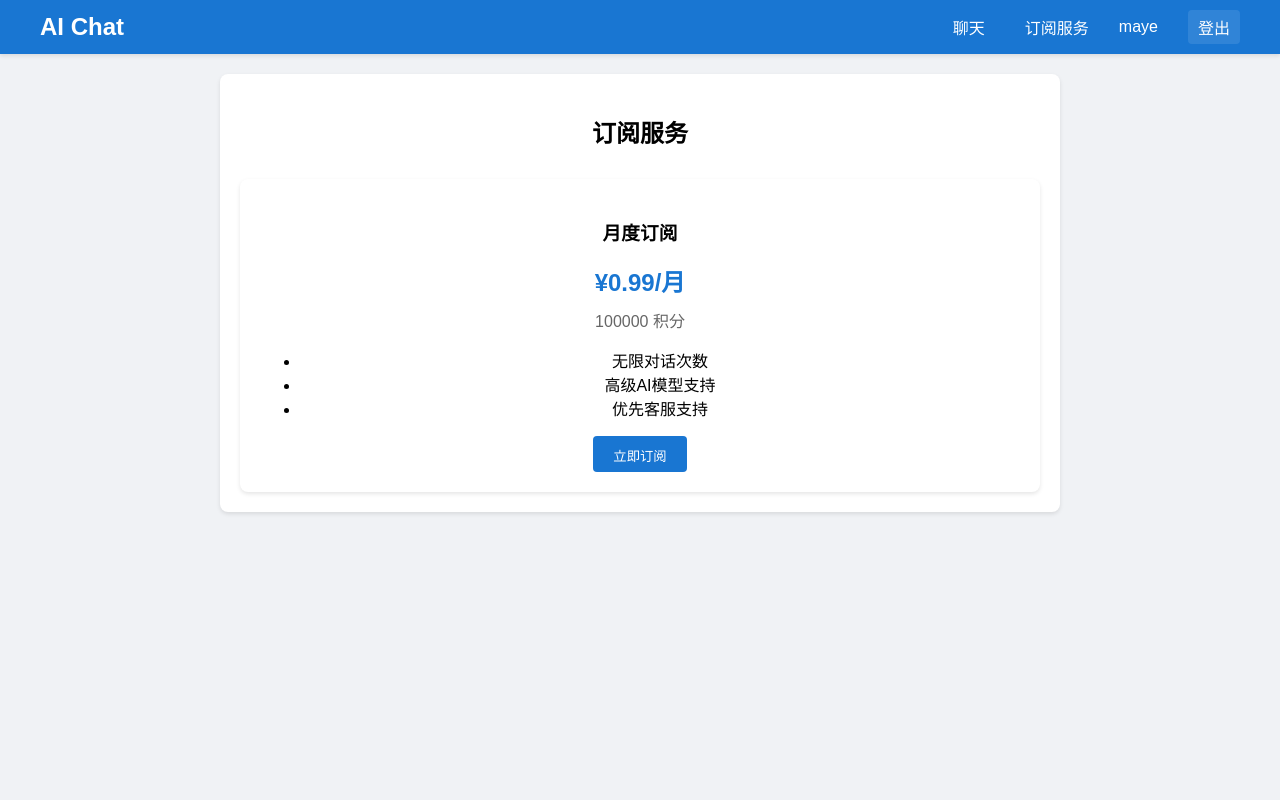
After one commit to maye08/ai_bot, a Flask app: page /subscription in a window 1280 px wide. The commit adds this page. Run offline with Flask 3, Linux system fonts and the light colour scheme; a user stored in the database is signed in.

Commit message:
订阅界面

```diff
--- a/chat_app/app.py
+++ b/chat_app/app.py
@@ -17,6 +17,32 @@ import random
 import string
 import base64
 from models.model_config import ModelProcessor, MODELS_CONFIG, ModelType
+import sys
+
+# 修改这行导入，添加 Subscription 和 PaymentRecord
+from models.database_models import (
+    db, User, ChatHistory, ChatSession,
+    Subscription, PaymentRecord  # 添加这两个模型的导入
+)
+
+
+# 添加项目根目录到 Python 路径
+current_dir = os.path.dirname(os.path.abspath(__file__))
+parent_dir = os.path.dirname(current_dir)
+sys.path.append(parent_dir)
+
+# 使用绝对导入
+from chat_app.config.alipay_config import get_alipay_client
+
+# 订阅计划配置
+SUBSCRIPTION_PLANS = {
+    'monthly': {
+        'name': '月度订阅',
+        'price': 0.99,
+        'points': 100000,
+        'duration': 30  # 天数
+    }
+}
 
 def setup_logger():
     # 创建 logs 目录
@@ -144,7 +170,11 @@ def before_request():
 @login_required
 def chat():
     """聊天页面"""
-    return render_template('chat.html')
+    subscription = Subscription.query.filter_by(
+        user_id=current_user.chat_id,
+        status='active'
+    ).first()
+    return render_template('chat.html', subscription=subscription)
 
 @app.route('/get_chat_history')
 @login_required
@@ -183,6 +213,13 @@ def get_models():
 @app.route('/chat', methods=['POST'])
 @login_required
 def chat_message():
+    # 在处理消息前检查积分
+    required_points = 10  # 每次对话消耗的积分
+    if not check_points(current_user.chat_id, required_points):
+        return jsonify({
+            "error": "积分不足，请订阅以获取更多积分",
+            "code": "INSUFFICIENT_POINTS"
+        }), 403
     """处理聊天请求"""
     try:
         session_id = request.json.get('session_id')
@@ -288,10 +325,24 @@ def chat_message():
                 chat_session.last_updated = datetime.utcnow()
                 db.session.commit()
 
+                # 消息处理成功后扣除积分
+                if not deduct_points(current_user.chat_id, required_points):
+                    return jsonify({
+                        "error": "扣除积分失败",
+                        "code": "POINTS_DEDUCTION_FAILED"
+                    }), 500
+
+                # 获取最新积分
+                subscription = Subscription.query.filter_by(
+                    user_id=current_user.chat_id,
+                    status='active'
+                ).first()
+
                 return jsonify({
                     "response": response,
                     "current_tokens": num_tokens_from_messages(current_messages),
-                    "max_tokens": MAX_CONTEXT_LENGTH
+                    "max_tokens": MAX_CONTEXT_LENGTH,
+                    "points_remaining": subscription.points if subscription else 0
                 })
 
             elif model_config.model_type == ModelType.IMAGE:
@@ -352,8 +403,22 @@ def chat_message():
 
                     logger.debug(f"Final saved messages: {chat_session.messages}")
 
+                    # 消息处理成功后扣除积分
+                    if not deduct_points(current_user.chat_id, required_points):
+                        return jsonify({
+                            "error": "扣除积分失败",
+                            "code": "POINTS_DEDUCTION_FAILED"
+                        }), 500
+
+                    # 获取最新积分
+                    subscription = Subscription.query.filter_by(
+                        user_id=current_user.chat_id,
+                        status='active'
+                    ).first()
+
                     return jsonify({
-                        "response": response
+                        "response": response,
+                        "points_remaining": subscription.points if subscription else 0
                     })
 
                 except Exception as e:
@@ -507,6 +572,18 @@ def register():
 
         db.session.add(user)
         db.session.add(chat_history)
+
+        # 添加默认订阅计划
+        subscription = Subscription(
+            user_id=user.chat_id,
+            plan_type='free',
+            points=1000,  # 默认赠送的积分
+            start_date=datetime.utcnow(),
+            end_date=datetime.utcnow() + timedelta(days=30),
+            status='active'
+        )
+
+        db.session.add(subscription)
         db.session.commit()
 
         login_user(user)
@@ -647,6 +724,134 @@ def get_image_count(session_id):
         logger.error(f"Error getting image count: {str(e)}")
         return jsonify({"count": 0})
 
+@app.route('/subscription')
+@login_required
+def subscription_page():
+    """订阅页面"""
+    subscription = Subscription.query.filter_by(
+        user_id=current_user.chat_id,
+        status='active'
+    ).first()
+
+    return render_template('subscription.html',
+        plans=SUBSCRIPTION_PLANS,
+        current_subscription=subscription
+    )
+
+@app.route('/create_order', methods=['POST'])
+@login_required
+def create_order():
+    """创建订单"""
+    try:
+        plan_type = request.json.get('plan_type')
+        if plan_type not in SUBSCRIPTION_PLANS:
+            return jsonify({'error': '无效的订阅计划'}), 400
+
+        plan = SUBSCRIPTION_PLANS[plan_type]
+        order_id = f"SUB_{datetime.now().strftime('%Y%m%d%H%M%S')}_{current_user.id}"
+
+        # 创建支付宝订单
+        alipay = get_alipay_client()
+        order_string = alipay.api_alipay_trade_page_pay(
+            out_trade_no=order_id,
+            total_amount=str(plan['price']),
+            subject=f"AI助手{plan['name']}",
+            return_url=url_for('payment_callback', _external=True),
+            notify_url=url_for('payment_notify', _external=True)
+        )
+
+        # 记录订单
+        payment = PaymentRecord(
+            user_id=current_user.chat_id,
+            order_id=order_id,
+            amount=plan['price']
+        )
+        db.session.add(payment)
+        db.session.commit()
+
+        return jsonify({
+            'order_string': order_string,
+            'payment_url': f"https://openapi.alipay.com/gateway.do?{order_string}"
+        })
+
+    except Exception as e:
+        logger.error(f"创建订单失败: {str(e)}")
+        return jsonify({'error': '创建订单失败'}), 500
+
+@app.route('/payment_callback')
+def payment_callback():
+    """支付完成回调"""
+    try:
+        alipay = get_alipay_client()
+        data = request.args.to_dict()
+        signature = data.pop("sign")
+
+        # 验证签名
+        if alipay.verify(data, signature):
+            order_id = data.get('out_trade_no')
+            payment = PaymentRecord.query.filter_by(order_id=order_id).first()
+
+            if payment and payment.status == 'pending':
+                payment.status = 'success'
+                payment.payment_time = datetime.now()
+
+                # 创建或更新订阅
+                subscription = Subscription.query.filter_by(
+                    user_id=payment.user_id,
+                    status='active'
+                ).first()
+
+                if subscription:
+                    subscription.points += SUBSCRIPTION_PLANS['monthly']['points']
+                else:
+                    subscription = Subscription(
+                        user_id=payment.user_id,
+                        plan_type='monthly',
+                        points=SUBSCRIPTION_PLANS['monthly']['points'],
+                        start_date=datetime.now(),
+                        end_date=datetime.now() + timedelta(days=30)
+                    )
+                    db.session.add(subscription)
+
+                db.session.commit()
+                return redirect(url_for('subscription_page'))
+
+        return jsonify({'error': '支付验证失败'}), 400
+
+    except Exception as e:
+        logger.error(f"支付回调处理失败: {str(e)}")
+        return jsonify({'error': '支付处理失败'}), 500
+
+def check_points(user_id, required_points):
+    """检查用户积分是否足够"""
+    subscription = Subscription.query.filter_by(
+        user_id=user_id,
+        status='active'
+    ).first()
+
+    if not subscription or subscription.points < required_points:
+        return False
+    return True
+
+def deduct_points(user_id, points):
+    """扣除用户积分"""
+    try:
+        subscription = Subscription.query.filter_by(
+            user_id=user_id,
+            status='active'
+        ).first()
+
+        if subscription:
+            subscription.points -= points
+            db.session.commit()
+            return True
+        return False
+    except Exception as e:
+        logger.error(f"扣除积分失败: {str(e)}")
+        db.session.rollback()
+        return False
+
+
 if __name__ == '__main__':
     with app.app_context():
         # 只在首次运行时创建表
--- a/chat_app/static/style.css
+++ b/chat_app/static/style.css
@@ -389,6 +419,143 @@ code[class*="language-"] {
     line-height: 1.5;
 }
 
+.subscription-container {
+    max-width: 800px;
+    margin: 20px auto;
+    padding: 20px;
+    background: white;
+    border-radius: 8px;
+    box-shadow: 0 2px 4px rgba(0,0,0,0.1);
+}
+
+.subscription-header {
+    text-align: center;
+    margin-bottom: 30px;
+}
+
+.subscription-plans {
+    display: grid;
+    grid-template-columns: repeat(auto-fit, minmax(250px, 1fr));
+    gap: 20px;
+    margin-top: 20px;
+}
+
+.plan-card {
+    background: white;
+    border-radius: 8px;
+    padding: 20px;
+    text-align: center;
+    box-shadow: 0 2px 4px rgba(0,0,0,0.1);
+}
+
+.plan-card .price {
+    font-size: 24px;
+    font-weight: bold;
+    color: #1976d2;
+    margin: 10px 0;
+}
+
+.plan-card .points {
+    color: #666;
+    margin-bottom: 15px;
+}
+
+.subscribe-btn {
+    background: #1976d2;
+    color: white;
+    border: none;
+    padding: 10px 20px;
+    border-radius: 4px;
+    cursor: pointer;
+    transition: background-color 0.3s;
+}
+
+.subscribe-btn:hover {
+    background: #1565c0;
+}
+
+.current-subscription {
+    background: #e3f2fd;
+    padding: 15px;
+    border-radius: 8px;
+    margin-bottom: 20px;
+}
+
+/* 导航栏样式 */
+.main-nav {
+    background-color: #1976d2;
+    padding: 10px 0;
+    box-shadow: 0 2px 4px rgba(0,0,0,0.1);
+}
+
+.nav-container {
+    max-width: 1200px;
+    margin: 0 auto;
+    display: flex;
+    justify-content: space-between;
+    align-items: center;
+    padding: 0 20px;
+}
+
+.nav-logo a {
+    color: white;
+    text-decoration: none;
+    font-size: 1.5em;
+    font-weight: bold;
+}
+
+.nav-links {
+    display: flex;
+    gap: 20px;
+    align-items: center;
+}
+
+.nav-link {
+    color: white;
+    text-decoration: none;
+    padding: 5px 10px;
+    border-radius: 4px;
+    transition: background-color 0.3s;
+}
+
+.nav-link:hover {
+    background-color: rgba(255,255,255,0.1);
+}
+
+.nav-link.logout {
+    background-color: rgba(255,255,255,0.1);
+}
+
+.nav-link.logout:hover {
+    background-color: rgba(255,255,255,0.2);
+}
+
+.user-name {
+    color: white;
+    margin-right: 10px;
+}
+
+/* 主容器样式 */
+.main-container {
+    max-width: 1200px;
+    margin: 20px auto;
+    padding: 0 20px;
+}
+
+/* 响应式设计 */
+@media (max-width: 768px) {
+    .nav-container {
+        flex-direction: column;
+        gap: 10px;
+    }
+
+    .nav-links {
+        flex-wrap: wrap;
+        justify-content: center;
+    }
+}
+
+
 /* 代码高亮颜色 */
 .token.comment { color: #6a9955 !important; }
 .token.string { color: #ce9178 !important; }
--- /dev/null
+++ b/chat_app/templates/base.html
@@ -0,0 +1,40 @@
+<!DOCTYPE html>
+<html>
+<head>
+    <title>{% block title %}AI Chat{% endblock %}</title>
+    <link rel="stylesheet" href="{{ url_for('static', filename='style.css') }}">
+    <script src="https://cdn.jsdelivr.net/npm/marked/marked.min.js"></script>
+    <!-- KaTeX CSS -->
+    <link rel="stylesheet" href="https://cdn.jsdelivr.net/npm/katex@0.16.9/dist/katex.min.css">
+    <!-- KaTeX JS -->
+    <script defer src="https://cdn.jsdelivr.net/npm/katex@0.16.9/dist/katex.min.js"></script>
+    <script defer src="https://cdn.jsdelivr.net/npm/katex@0.16.9/dist/contrib/auto-render.min.js"></script>
+    {% block head %}{% endblock %}
+</head>
+<body>
+    <nav class="main-nav">
+        <div class="nav-container">
+            <div class="nav-logo">
+                <a href="{{ url_for('chat') }}">AI Chat</a>
+            </div>
+            <div class="nav-links">
+                {% if current_user.is_authenticated %}
+                    <a href="{{ url_for('chat') }}" class="nav-link">聊天</a>
+                    <a href="{{ url_for('subscription_page') }}" class="nav-link">订阅服务</a>
+                    <span class="user-name">{{ current_user.username }}</span>
+                    <a href="{{ url_for('logout') }}" class="nav-link logout">登出</a>
+                {% else %}
+                    <a href="{{ url_for('login') }}" class="nav-link">登录</a>
+                    <a href="{{ url_for('register') }}" class="nav-link">注册</a>
+                {% endif %}
+            </div>
+        </div>
+    </nav>
+
+    <div class="main-container">
+        {% block content %}{% endblock %}
+    </div>
+
+    {% block scripts %}{% endblock %}
+</body>
+</html>
--- /dev/null
+++ b/chat_app/templates/subscription.html
@@ -0,0 +1,61 @@
+{% extends "base.html" %}
+
+{% block title %}订阅服务 - AI Chat{% endblock %}
+
+{% block content %}
+<div class="subscription-container">
+    <div class="subscription-header">
+        <h2>订阅服务</h2>
+        {% if subscription and subscription.is_active() %}
+            <div class="current-subscription">
+                <p>当前积分: {{ subscription.points }}</p>
+                <p>到期时间: {{ subscription.end_date.strftime('%Y-%m-%d') }}</p>
+            </div>
+        {% endif %}
+    </div>
+
+    <div class="subscription-plans">
+        {% for plan_id, plan in plans.items() %}
+        <div class="plan-card">
+            <h3>{{ plan.name }}</h3>
+            <div class="price">¥{{ plan.price }}/月</div>
+            <div class="points">{{ plan.points }} 积分</div>
+            <ul class="plan-features">
+                <li>无限对话次数</li>
+                <li>高级AI模型支持</li>
+                <li>优先客服支持</li>
+            </ul>
+            <button onclick="subscribe('{{ plan_id }}')" class="subscribe-btn">
+                立即订阅
+            </button>
+        </div>
+        {% endfor %}
+    </div>
+</div>
+
+{% block scripts %}
+<script>
+async function subscribe(planType) {
+    try {
+        const response = await fetch('/create_order', {
+            method: 'POST',
+            headers: {
+                'Content-Type': 'application/json'
+            },
+            body: JSON.stringify({ plan_type: planType })
+        });
+
+        const data = await response.json();
+        if (data.payment_url) {
+            window.location.href = data.payment_url;
+        } else {
+            alert('创建订单失败: ' + (data.error || '未知错误'));
+        }
+    } catch (error) {
+        console.error('Error:', error);
+        alert('订阅失败: ' + error.message);
+    }
+}
+</script>
+{% endblock %}
+{% endblock %}
```
Also changed, not shown: other parts of chat_app/static/style.css (+41 -11 lines), chat_app/config/alipay_config.py (added, +22 -0 lines), chat_app/models/database_models.py (+24 -0 lines), chat_app/templates/chat.html (+23 -1 lines), chat_app/__init__.py (added), chat_app/config/__init__.py (added).
